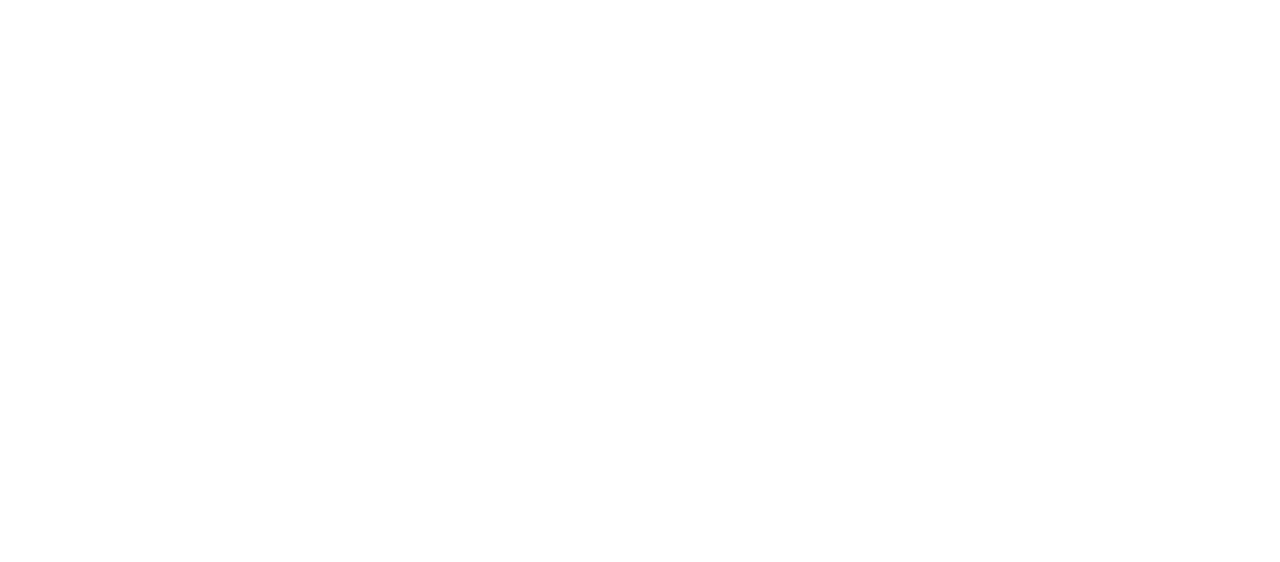
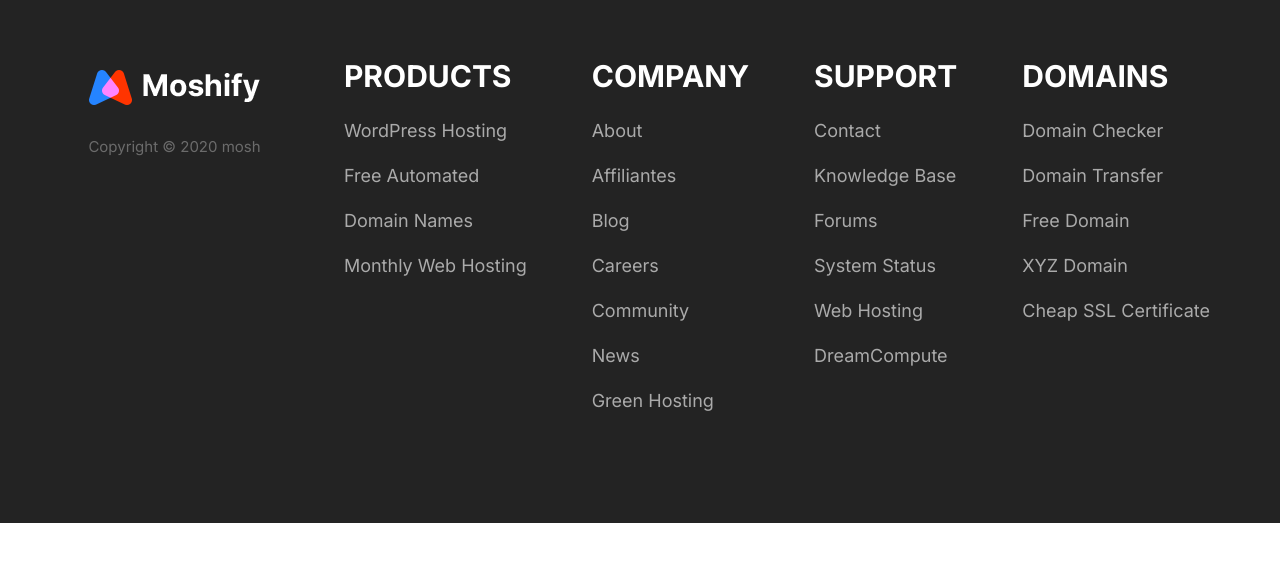
Before and after one commit to m-or/First-project, a plain HTML site: page index.html in a window 1280 px wide. Drawn offline with Linux system fonts and the light colour scheme.

Commit message:
Build footer component.

```diff
--- a/css/styles.css
+++ b/css/styles.css
@@ -23,9 +23,9 @@
 
  /* Typography */
 
- ::selection{
-   background: var(--color-primary);
-   color: #fff;
+ ::selection {
+    background: var(--color-primary);
+    color: #fff;
  }
 
  html {
@@ -744,13 +744,14 @@
     color: #b9c3cf;
  }
 
+
  .block--dark .block__header {
     margin: 0 auto;
  }
 
  .block--dark h1,
  .block--dark h2,
- .block--dark h3 {
+ .block--dark h3{
     color: #fff;
  }
 
@@ -1006,3 +1007,77 @@
        width: auto;
     }
  }
+
+ /* Footer Block */
+
+ .footer{
+   background-color: #232323;
+ }
+
+ .footer__section {
+    border-bottom: 2px solid #393939;
+    margin-bottom: 2rem;
+ }
+
+ .footer__list {
+    margin: 0 0 2rem 0;
+ }
+
+ .footer__item {
+    color: #aaa;
+    line-height: 2.5;
+ }
+
+ .footer__companyLogo {
+    text-align: center;
+ }
+
+ .footer__logo {
+    margin: 4rem 0 2rem 0;
+ }
+
+ .footer__copyright {
+    color: #6b6b6b;
+    font-size: 2rem;
+ }
+
+
+ @media screen and (min-width: 768px) {
+    .footer__content {
+       display: flex;
+       justify-content: space-between;
+    }
+
+    .footer__section {
+      border-bottom: none;
+   }
+
+   .footer__header{
+      margin-bottom: 1.5rem;
+    }
+
+    footer__heading{
+      font-size: 1.6rem;
+    }
+
+
+    .footer__list {
+       max-height: 100%;
+       opacity: 1;
+    }
+
+    .footer__icon {
+       display: none;
+    }
+
+    .footer__copyright {
+      font-size: 1.5rem;
+   }
+   .footer__companyLogo {
+      order: -1;
+   }
+
+   .footer__logo {
+      margin: 0 0 1.5rem 0;
+   }
+ }
--- a/index.html
+++ b/index.html
@@ -14,7 +14,82 @@
 </head>
 
 <body>
+    <footer class="block block--dark footer">
+        <div class="container footer__content">
+            <section class="collapsible footer__section">
+                <header class="collapsible__header footer__header">
+                    <h2 class="collapsible__heading footer__heading">PRODUCTS</h2>
+                    <svg class="icon collapsible__chevron footer__icon">
+                        <use xlink:href="images/sprite.svg#chevron"></use>
+                    </svg>
+                </header>
+                    <ul class="list footer__list collapsible__content">
+                        <li class="footer__item">WordPress Hosting</li>
+                        <li class="footer__item">Free Automated</li>
+                        <li class="footer__item">Domain Names</li>
+                        <li class="footer__item">Monthly Web Hosting</li>
+                    </ul>
+            </section>
 
+            <section class="collapsible footer__section">
+                <header class="collapsible__header footer__header">
+                    <h2 class="collapsible__heading footer__heading">COMPANY</h2>
+                    <svg class="icon collapsible__chevron footer__icon">
+                        <use xlink:href="images/sprite.svg#chevron"></use>
+                    </svg>
+                </header>
+                    <ul class="list footer__list collapsible__content">
+                        <li class="footer__item">About</li>
+                        <li class="footer__item">Affiliantes</li>
+                        <li class="footer__item">Blog</li>
+                        <li class="footer__item">Careers</li>
+                        <li class="footer__item">Community</li>
+                        <li class="footer__item">News</li>
+                        <li class="footer__item">Green Hosting</li>
+                    </ul>
+
+            </section>
+            <section class="collapsible footer__section">
+                <header class="collapsible__header footer__header">
+                    <h2 class="collapsible__heading footer__heading">SUPPORT</h2>
+                    <svg class="icon collapsible__chevron footer__icon">
+                        <use xlink:href="images/sprite.svg#chevron"></use>
+                    </svg>
+                </header>
+
+                    <ul class="list footer__list collapsible__content">
+                        <li class="footer__item">Contact</li>
+                        <li class="footer__item">Knowledge Base</li>
+                        <li class="footer__item">Forums</li>
+                        <li class="footer__item">System Status</li>
+                        <li class="footer__item">Web Hosting</li>
+                        <li class="footer__item">DreamCompute</li>
+                    </ul>
+
+            </section>
+            <section class="collapsible footer__section">
+                <header class="collapsible__header footer__header">
+                    <h2 class="collapsible__heading footer__heading">DOMAINS</h2>
+                    <svg class="icon collapsible__chevron footer__icon">
+                        <use xlink:href="images/sprite.svg#chevron"></use>
+                    </svg>
+                </header>
+
+                    <ul class="list footer__list collapsible__content">
+                        <li class="footer__item">Domain Checker</li>
+                        <li class="footer__item">Domain Transfer</li>
+                        <li class="footer__item">Free Domain</li>
+                        <li class="footer__item">XYZ Domain</li>
+                        <li class="footer__item">Cheap SSL Certificate</li>
+                    </ul>
+
+            </section>
+            <div class="footer__companyLogo">
+                <img class="footer__logo" src="images/logo.png" alt="">
+                <p class="footer__copyright">Copyright &copy; 2020 mosh</p>
+            </div>
+        </div>
+    </footer>
     <script src="js/main.js"></script>
 </body>
 
```
Also changed, not shown: components/footer.html (added, +76 -0 lines), images/logo.png (added).
